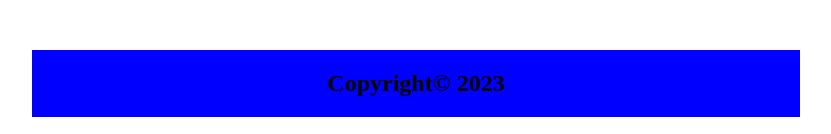
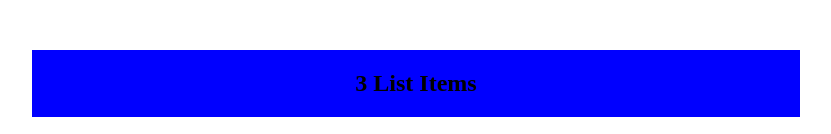
Before and after one commit to abdullahzayed812/groceries-list, a React (Create React App) app: page / in a window 1280 px wide. Shown: the part 663-797 px from the top of the page, without its empty margins (224-1055 px from the left). Built offline with nearby package versions, Linux system fonts and the light colour scheme.

Commit message:
add props drilling

```diff
--- a/src/components/app/App.js
+++ b/src/components/app/App.js
@@ -1,14 +1,51 @@
+import { useState } from "react";
 import { Content } from "../content/Content";
 import { Footer } from "../footer/Footer";
 import { Header } from "../header/Header";
 import "./App.css";
 
 function App() {
+  const [items, setItems] = useState([
+    {
+      id: 1,
+      checked: false,
+      text: "Some text to show in item",
+    },
+    {
+      id: 2,
+      checked: false,
+      text: "Can i take some froutes",
+    },
+    {
+      id: 3,
+      checked: false,
+      text: "Some text to show in item",
+    },
+  ]);
+
+  const handleCheck = (id) => {
+    const itemsList = items.map((item) =>
+      item.id === id ? { ...item, checked: !item.checked } : item
+    );
+    setItems(itemsList);
+    localStorage.setItem("shoppingList", JSON.stringify(itemsList));
+  };
+
+  const handleDelete = (id) => {
+    const itemsList = items.filter((item) => item.id !== id);
+    setItems(itemsList);
+    localStorage.setItem("shoppingList", JSON.stringify(itemsList));
+  };
+
   return (
     <div className="App">
       <Header />
-      <Content />
-      <Footer />
+      <Content
+        items={items}
+        handleCheck={handleCheck}
+        handleDelete={handleDelete}
+      />
+      <Footer length={items.length} />
     </div>
   );
 }
--- a/src/components/content/Content.js
+++ b/src/components/content/Content.js
@@ -1,56 +1,15 @@
-import { useState } from "react";
+import { ItemList } from "../itemList/ItemList";
 import "./Content.css";
-import { FaTrash } from "react-icons/fa";
 
-export function Content() {
-  const [items, setItems] = useState([
-    {
-      id: 1,
-      checked: false,
-      text: "Some text to show in item",
-    },
-    {
-      id: 2,
-      checked: false,
-      text: "Can i take some froutes",
-    },
-    {
-      id: 3,
-      checked: false,
-      text: "Some text to show in item",
-    },
-  ]);
-
-  const handleCheck = (id) => {
-    const itemsList = items.map((item) =>
-      item.id === id ? { ...item, checked: !item.checked } : item
-    );
-    setItems(itemsList);
-    localStorage.setItem("shoppingList", JSON.stringify(itemsList));
-  };
-
-  const handleDelete = (id) => {
-    const itemsList = items.filter((item) => item.id !== id);
-    setItems(itemsList);
-    localStorage.setItem("shoppingList", JSON.stringify(itemsList));
-  };
-
+export function Content({ items, handleCheck, handleDelete }) {
   return (
     <main>
       {items.length > 0 ? (
-        <ul>
-          {items.map((item) => (
-            <li>
-              <input
-                type="checkbox"
-                checked={item.checked}
-                onChange={() => handleCheck(item.id)}
-              />
-              <label>{item.text}</label>
-              <FaTrash role="button" onClick={() => handleDelete(item.id)} />
-            </li>
-          ))}
-        </ul>
+        <ItemList
+          items={items}
+          handleCheck={handleCheck}
+          handleDelete={handleDelete}
+        />
       ) : (
         <p>Your list is empty.</p>
       )}
--- a/src/components/footer/Footer.js
+++ b/src/components/footer/Footer.js
@@ -1,9 +1,11 @@
 import "./Footer.css";
 
-export function Footer() {
+export function Footer({ length }) {
   return (
     <footer>
-      <h2>Copyright&copy; 2023</h2>
+      <h2>
+        {length} List {length > 1 ? "Items" : "Item"}
+      </h2>
     </footer>
   );
 }
--- /dev/null
+++ b/src/components/itemList/ItemList.js
@@ -0,0 +1,16 @@
+import { LineItem } from "../lineItem/LineItem";
+
+export function ItemList({ items, handleCheck, handleDelete }) {
+  return (
+    <ul>
+      {items.map((item) => (
+        <LineItem
+          key={item.id}
+          item={item}
+          handleCheck={handleCheck}
+          handleDelete={handleDelete}
+        />
+      ))}
+    </ul>
+  );
+}
--- /dev/null
+++ b/src/components/lineItem/LineItem.js
@@ -0,0 +1,15 @@
+import { FaTrash } from "react-icons/fa";
+
+export function LineItem({ item, handleCheck, handleDelete }) {
+  return (
+    <li>
+      <input
+        type="checkbox"
+        checked={item.checked}
+        onChange={() => handleCheck(item.id)}
+      />
+      <label>{item.text}</label>
+      <FaTrash role="button" onClick={() => handleDelete(item.id)} />
+    </li>
+  );
+}
```
